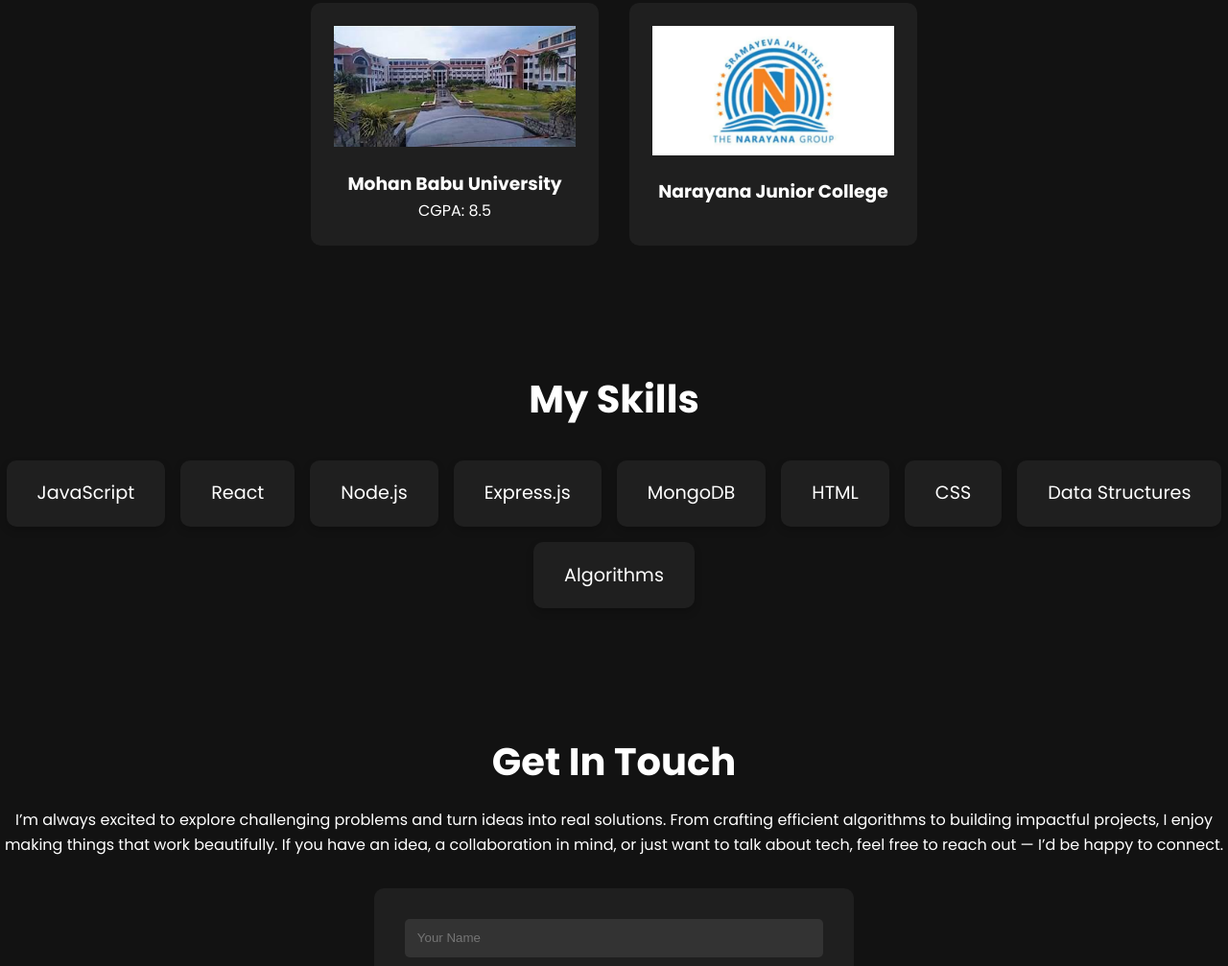
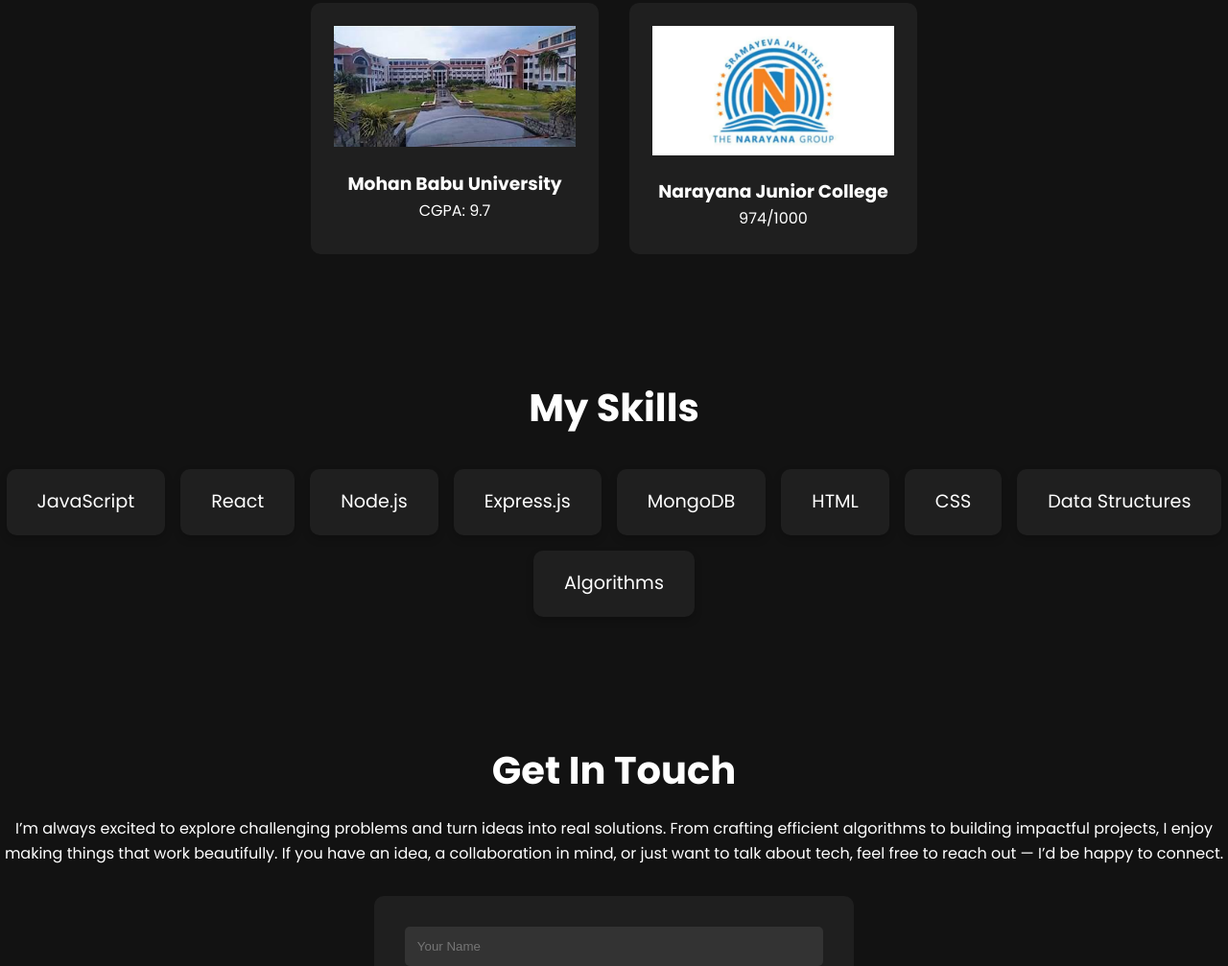
Before and after one commit to BellamDeva/MyPortfolio, a website: page index.html in a window 1280 px wide. Shown: the part 2311-3318 px from the top of the page at 96% size. Drawn offline with Linux system fonts and the light colour scheme.

Commit message:
add cgpa

```diff
--- a/index.html
+++ b/index.html
@@ -89,11 +89,12 @@
             <div class="education-card">
                 <img src="images/mbuUni.jpeg" alt="Mohan Babu University">
                 <h3>Mohan Babu University</h3>
-                <p>CGPA: 8.5</p>
+                <p>CGPA: 9.7</p>
             </div>
             <div class="education-card">
                 <img src="images/Narayana-Group.webp" alt="Narayana Junior College">
                 <h3>Narayana Junior College</h3>
+                <p>974/1000</p>
             </div>
         </div>
     </section>
```
